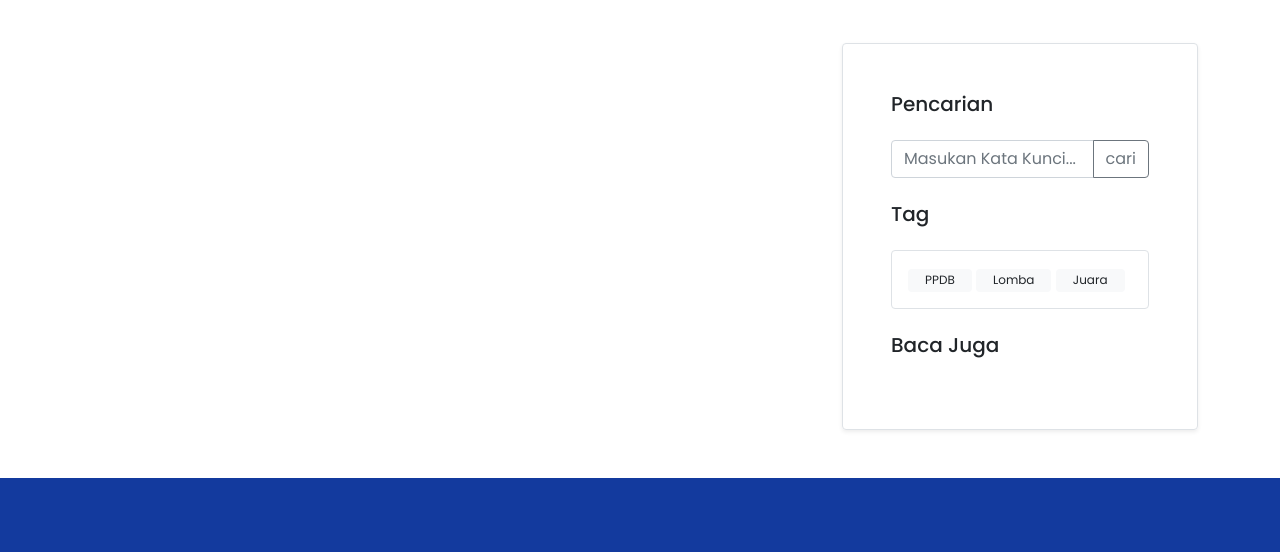
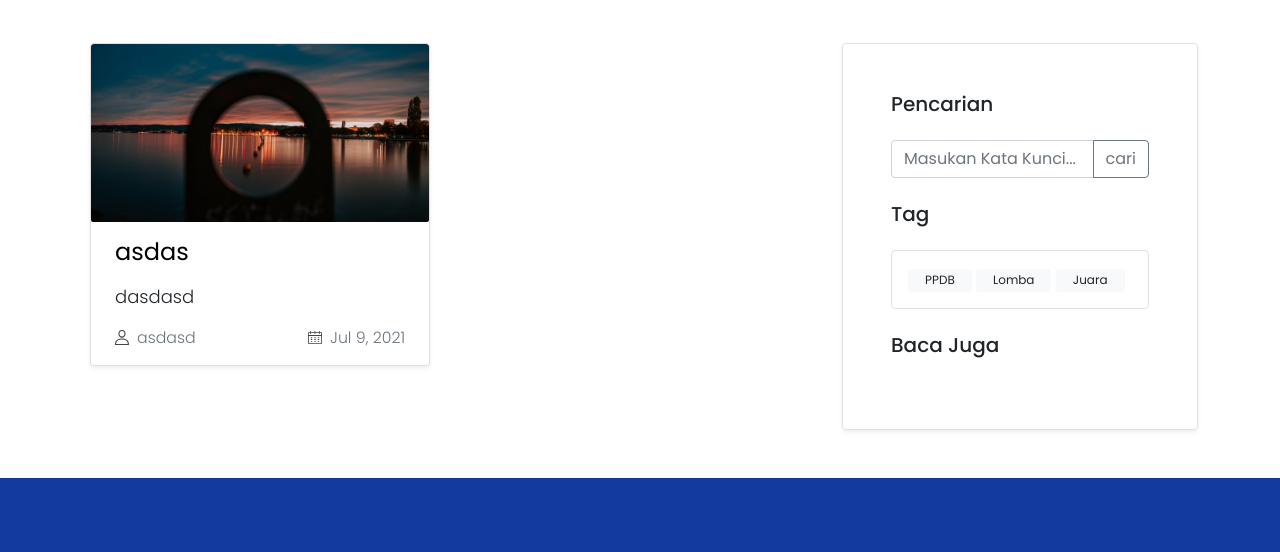
Before and after one commit to SMKN-1-Kemang/website, an Eleventy site: page src/berita.njk in a window 1280 px wide. Shown: the part 167-719 px from the top of the page. Built offline with nearby package versions, Linux system fonts and the light colour scheme; Eleventy itself is replaced by a stand-in of ours; files that its build step writes are made by us from their sources.

Commit message:
fix-news

```diff
--- a/src/berita.njk
+++ b/src/berita.njk
@@ -10,7 +10,7 @@ title: Berita - SMK Negeri 1 Kemang
         <div class="row mt-5 d-flex">
             <div class="col-12 col-lg-8">
                 <div class="row">
-                    {%- for news in collections.featured | reverse -%}
+                    {%- for news in collections.news | reverse -%}
                         <div class="col-12 col-lg-6 mb-3">
                             {% set title = news.data.title %}
                             {% set image = news.data.image %}
```
